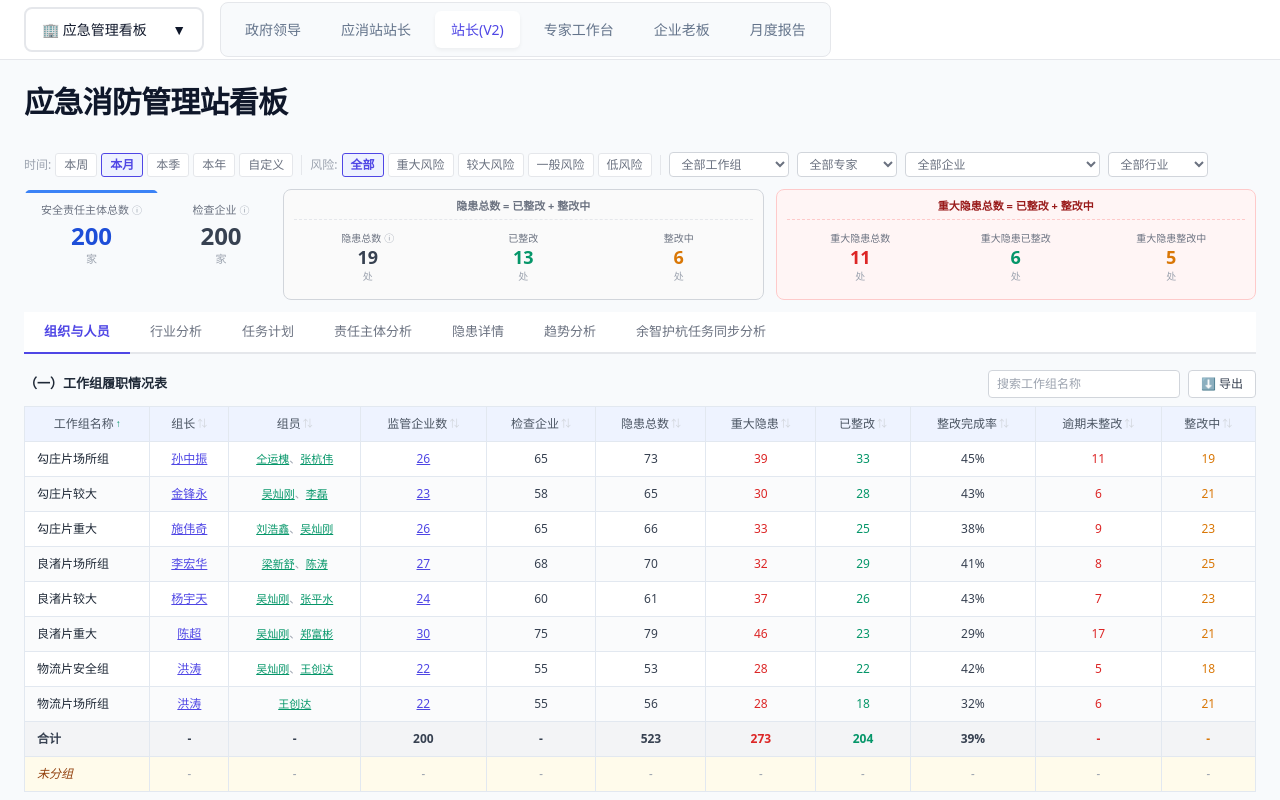
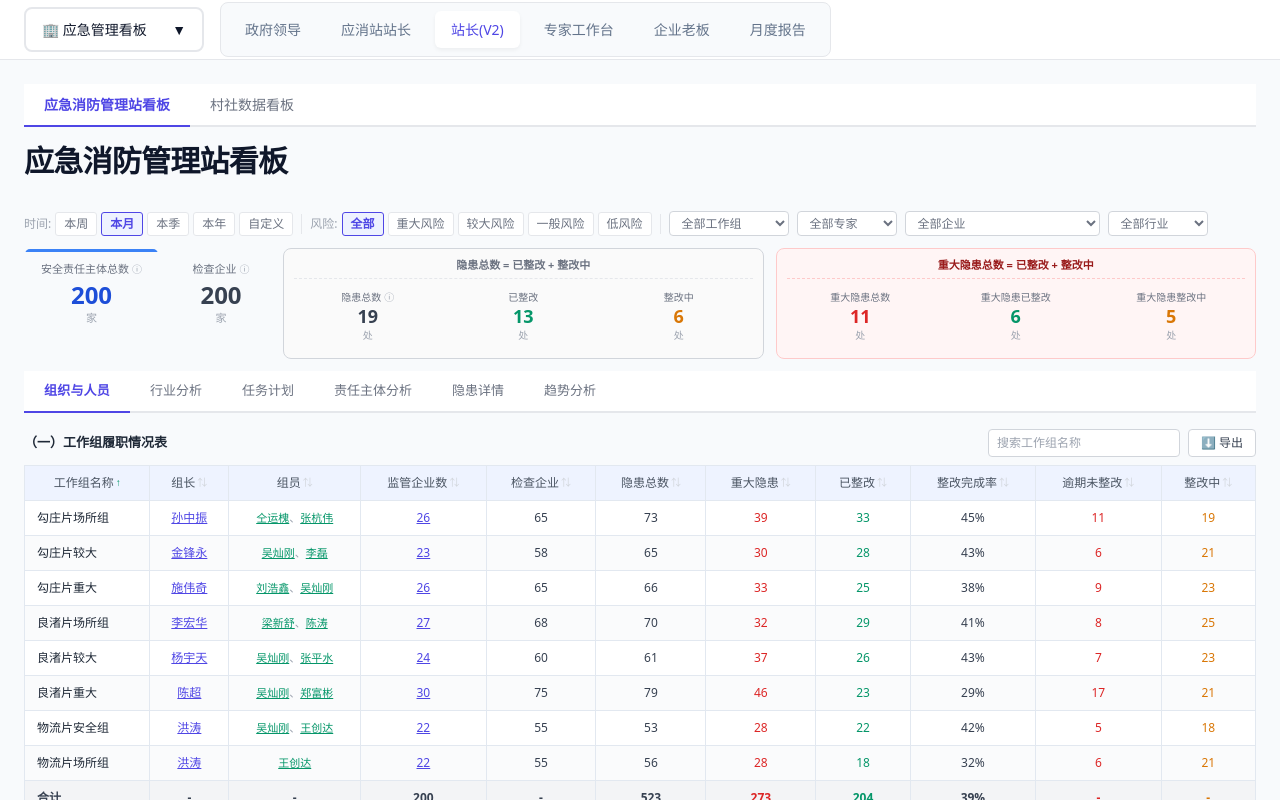
Before and after one commit to xjhyonier/dashboard, a React (Vite) app: page /emergency/station-chief-v2 in a window 1280 px wide. Shown: the top 800 px of the page. Built offline with nearby package versions, Linux system fonts and the light colour scheme.

Commit message:
fix: 修复JSX结构错误，村社数据看板提升为顶级tab

```diff
--- a/src/business/emergency/pages/StationChiefV2Dashboard.tsx
+++ b/src/business/emergency/pages/StationChiefV2Dashboard.tsx
@@ -15,6 +15,9 @@ import { initDatabase, getWorkGroups, getHazards, getEnterpriseStats, getExperts
 import type { WorkGroup, Hazard, Expert, Enterprise } from '../../../db/types'
 
 const VALID_DIMENSIONS: Dimension[] = ['duty', 'industry', 'special', 'state', 'hazard', 'trend', 'yuzhi']
+
+// 顶级页面标识
+type TopLevelPage = 'station' | 'yuzhi'
 
 // 日期工具
 const TODAY = new Date()
@@ -79,6 +82,9 @@ export function StationChiefV2Dashboard() {
   // 从 URL 读取 tab 参数，默认 'duty'
   const urlDimension = searchParams.get('tab')
   const dimension: Dimension = VALID_DIMENSIONS.includes(urlDimension as Dimension) ? urlDimension as Dimension : 'duty'
+
+  // 顶级页面：station（应急消防管理站看板）或 yuzhi（村社数据看板）
+  const topPage: TopLevelPage = searchParams.get('page') === 'yuzhi' ? 'yuzhi' : 'station'
 
   // 日期筛选状态
   const [timeRange, setTimeRange] = useState<TimeRange>('month')
@@ -207,6 +213,54 @@ export function StationChiefV2Dashboard() {
 
   return (
     <div style={{ padding: '24px', maxWidth: 1400, margin: '0 auto' }}>
+      {/* 顶级页面切换 */}
+      <div style={{
+        display: 'flex',
+        gap: 0,
+        marginBottom: 16,
+        borderBottom: '2px solid #E5E7EB',
+        background: 'white',
+      }}>
+        <button
+          onClick={() => setSearchParams({})}
+          style={{
+            padding: '10px 20px',
+            border: 'none',
+            borderBottom: topPage === 'station' ? '2px solid #4F46E5' : '2px solid transparent',
+            marginBottom: -2,
+            background: 'transparent',
+            color: topPage === 'station' ? '#4F46E5' : '#6B7280',
+            cursor: 'pointer',
+            fontSize: 14,
+            fontWeight: topPage === 'station' ? 700 : 500,
+            whiteSpace: 'nowrap',
+          }}
+        >
+          应急消防管理站看板
+        </button>
+        <button
+          onClick={() => setSearchParams({ page: 'yuzhi' })}
+          style={{
+            padding: '10px 20px',
+            border: 'none',
+            borderBottom: topPage === 'yuzhi' ? '2px solid #4F46E5' : '2px solid transparent',
+            marginBottom: -2,
+            background: 'transparent',
+            color: topPage === 'yuzhi' ? '#4F46E5' : '#6B7280',
+            cursor: 'pointer',
+            fontSize: 14,
+            fontWeight: topPage === 'yuzhi' ? 700 : 500,
+            whiteSpace: 'nowrap',
+          }}
+        >
+          村社数据看板
+        </button>
+      </div>
+
+      {topPage === 'yuzhi' ? (
+        <YuzhiSyncDimension />
+      ) : (
+        <>
       <PageHeader title="应急消防管理站看板" />
 
       {/* 时间范围筛选（置顶，在指标卡片上方） */}
@@ -515,7 +569,6 @@ export function StationChiefV2Dashboard() {
           { key: 'state', label: '责任主体分析' },
           { key: 'hazard', label: '隐患详情' },
           { key: 'trend', label: '趋势分析' },
-          { key: 'yuzhi', label: '余智护杭任务同步分析' },
         ].map(tab => {
           const isActive = dimension === tab.key
           return (
@@ -568,7 +621,8 @@ export function StationChiefV2Dashboard() {
         filterEnterprise={filterEnterprise}
         filterIndustry={filterIndustry}
       />}
-      {dimension === 'yuzhi' && <YuzhiSyncDimension />}
+        </>
+      )}
     </div>
   )
 }
```
